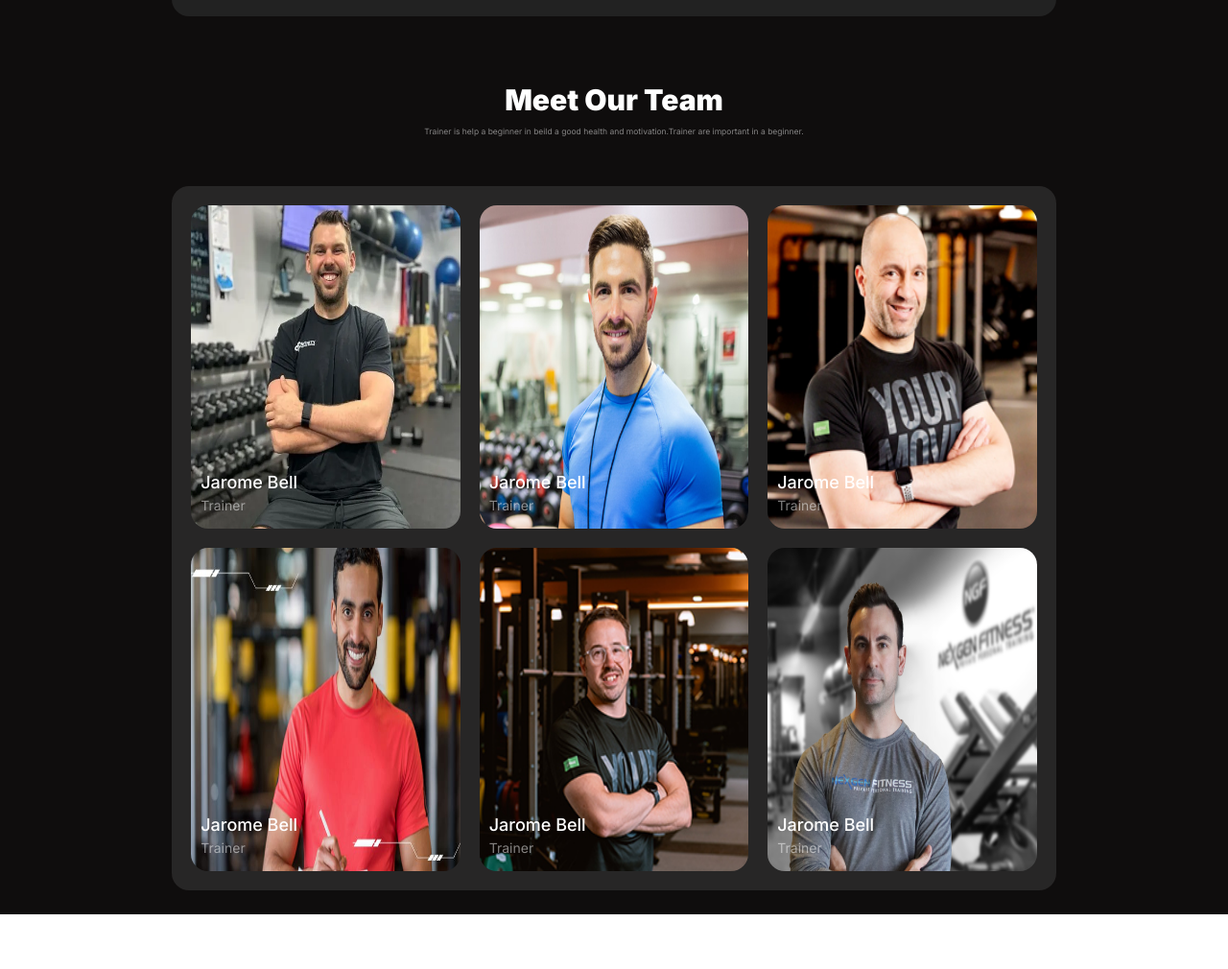
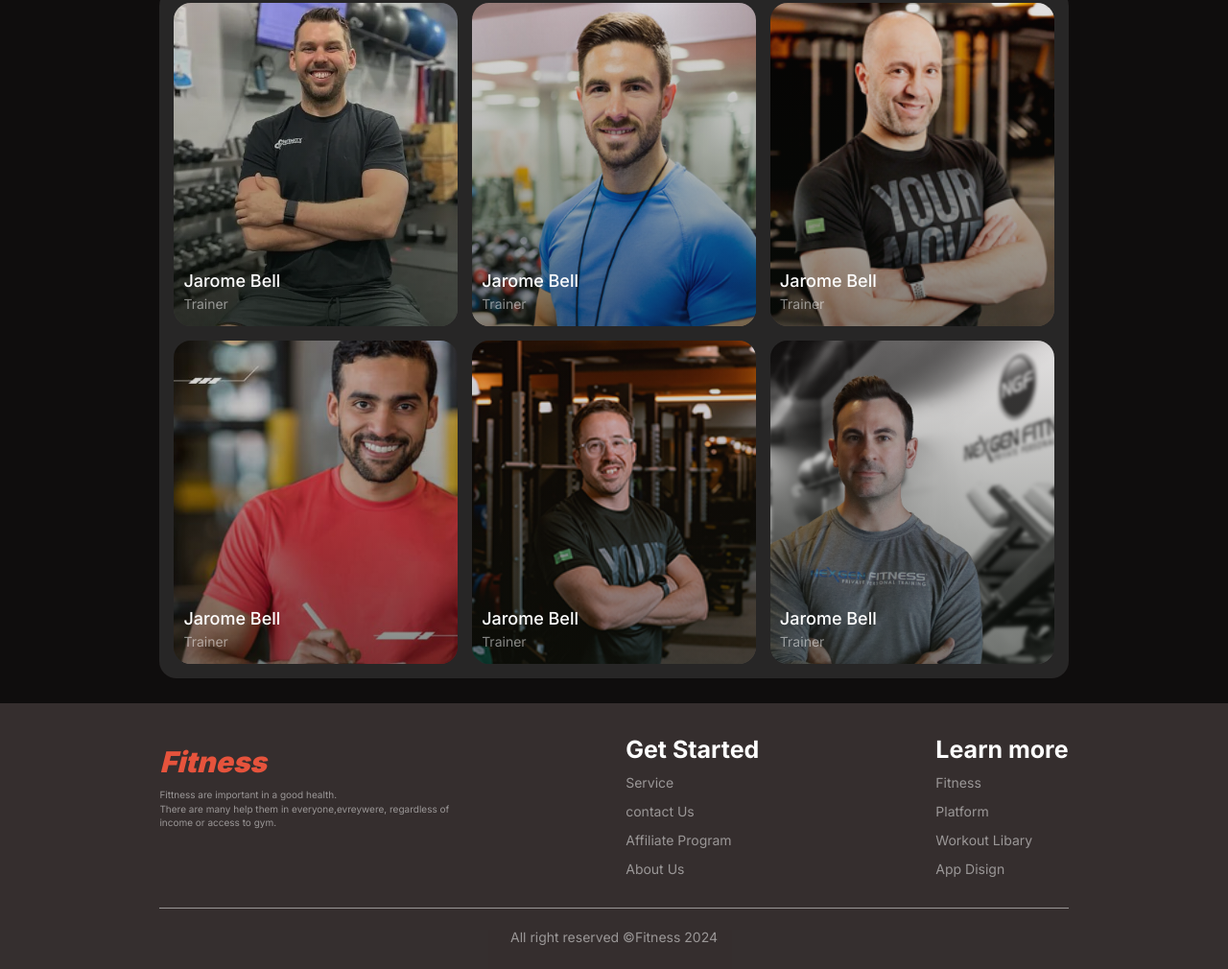
Before and after one commit to Tanbir76/fit-your-body, a plain HTML site: page index.html in a window 1280 px wide. Shown: the part 1572-2582 px from the top of the page at 96% size. Before the commit the page ends 2525 px from the top, so only its background shows below. Drawn offline with nearby package versions, Linux system fonts and the light colour scheme.

Commit message:
footer section & team section completed

```diff
--- a/index.html
+++ b/index.html
@@ -137,49 +137,72 @@
 				</div>
 				<div class="trainer-container">
 					<div class="trainer-card">
-
+						<div class="linear-gradient"></div>
 					 <img src="images/trainer1.png" alt="">
 					 <h4>Jarome Bell</h4>
 					 <p>Trainer</p>
 
 					</div>
 					<div class="trainer-card">
+						<div class="linear-gradient"></div>
 							<img src="images/trainer2.png" alt="">
 							<h4>Jarome Bell</h4>
 							<p>Trainer</p>
 					</div>
 					<div class="trainer-card">
+						<div class="linear-gradient"></div>
 							<img src="images/trainer3.png" alt="">
 							<h4>Jarome Bell</h4>
 							<p>Trainer</p>
 					</div>
 					<div class="trainer-card">
+						<div class="linear-gradient"></div>
 							<img src="images/trainer4.png" alt="">
 							<h4>Jarome Bell</h4>
 							<p>Trainer</p>
 					</div>
 					<div class="trainer-card">
+						<div class="linear-gradient"></div>
 							<img src="images/trainer5.png" alt="">
 							<h4>Jarome Bell</h4>
 							<p>Trainer</p>
 					</div>
 					<div class="trainer-card">
+						<div class="linear-gradient"></div>
 						<img src="images/trainer6.png" alt="">
 						<h4>Jarome Bell</h4>
 						<p>Trainer</p>
 					</div>
 				</div>
 			</div>
-
-
 		 </section>
-
-
-
-
 	</main>
 	<footer>
-
+			<div class="footer-container">
+				<div class="footer-content">
+					<i><h1>Fitness</h1></i>
+					<p class="footer-text">Fittness are important in a good health. <br> There are many help them in everyone,evreywere,
+						regardless of <br> income or access to gym.
+					</p>
+				</div>
+				<div class="footer-content">
+					<h4>Get Started</h1>
+					<P>Service</P>
+					<P>contact Us</P>
+					<P>Affiliate Program</P>
+					<P>About Us</P>
+				</div>
+				<div class="footer-content">
+					<h4>Learn more</h1>
+					<P>Fitness</P>
+					<P>Platform</P>
+					<P>Workout Libary</P>
+					<P>App Disign</P>
+				</div>
+			</div>
+			<div class="last-item-footer">
+				<p>All right reserved <span>&#169;</span>Fitness 2024</p>
+			</div>
 	</footer>
 </body>
 </html>
--- a/style/style.css
+++ b/style/style.css
@@ -13,14 +13,15 @@ body{
 	width:100%;
 	display: flex;
 	justify-content: space-between;
-  padding: 0% 14% 0% 14%;
 	align-items: center;
 	background-color: rgb(0, 0, 0);
+  padding: 2% 14% 2% 14%;
 }
 .nav-fit h1{
 	color:rgba(230, 83, 60);
 	font-size: 2.5rem;
 	font-weight: 800;
+	margin-top: 0px;
 	margin-left: 20%;
 
 }
@@ -176,7 +177,7 @@ padding: 10px 10px 16px 24px;
 	text-align: center;
 	margin: 0px;
 	background-color: rgb(15, 13, 13);
-	padding: 2% 14% 2% 14%;
+	padding: 2% 13% 2% 13%;
 }
 .habit-title{
 	flex-basis: 671px;
@@ -223,7 +224,7 @@ padding: 10px 10px 16px 24px;
 /* run-section-style-here  */
 .run-section{
 	width: 100%;
-	padding: 2% 14% 2% 14%;
+	padding: 2% 13% 2% 13%;
   background-color:rgb(15, 13, 13);
 	box-sizing: border-box;
 
@@ -264,7 +265,7 @@ flex-basis: 366px;
 /* team-style-here */
 .team-section{
 	width: 100%;
-	padding: 2% 14% 2% 14%;
+	padding: 2% 13% 2% 13%;
   background-color:rgb(15, 13, 13);
 	box-sizing: border-box;
 
@@ -288,21 +289,35 @@ flex-basis: 366px;
 .trainer-container{
   display:grid;
 	grid-template-columns: repeat(3, 1fr);
-	gap: 20px;
+	gap: 15px;
 	background-color: rgba(255, 255, 255, 0.1);
 	border-radius: 18px;
 	margin: 0px;
-	padding: 20px;
+	padding: 15px;
 }
 .trainer-card{
-	filter: blur(0.585px);
 	height: 337px;
+	position: relative;
+
+	}
+	.linear-gradient{
+		height: 100%;
+		width: 100%;
+		position: absolute;
+		background-image:linear-gradient(180deg,
+		rgba(44, 28, 28, 0.26), rgb(13, 20, 13));
+		opacity: 0.5;
+		border-radius: 18px;
+		top: 0;
+		left: 0;
 	}
 .trainer-card img{
 	width: 100%;
 	height: 100%;
+	object-fit: cover;
 	border-radius: 18px;
-	position: relative;
+	z-index: -1;
+
 
 }
 .trainer-card h4{
@@ -310,13 +325,51 @@ flex-basis: 366px;
 	position: absolute;
 	top: 80%;
 	 margin-left: 10px;
+
 }
 .trainer-card p{
 	position: absolute;
 	color:rgba(255, 255, 255, 0.5);
 	top: 90%;
 	margin-left: 10px;
+	z-index: 1;
+}
+/* footer-section-style */
+ footer{
+	margin-top: 0px;
+  background-color: rgba(39, 32, 32, 0.932);
+	padding: 2% 13% 1% 13%;
+}
+.footer-container{
+	display: flex;
+	justify-content: space-between;
+	padding-bottom: 20px;
+	border-bottom: 1px solid rgba(255, 255, 255, 0.5);
+}
+.footer-content h1{
+	margin-top: 20px;
+	font-size: 3rem;
+	color:rgba(230, 83, 60);
+	font-weight: 900;
+}
+.footer-text{
+	font-size: 1rem;
+  font-weight: 400;
+	color: rgba(255, 255, 255, 0.5) ;
+}
+.footer-content p{
+color: rgba(255, 255, 255, 0.5);
+}
 
+.footer-content h4{
+	color: white;
+	font-size: 2.5rem;
+	font-weight: 700;
+}
+.last-item-footer{
+	text-align: center;
+	margin-top: 20px;
+	color: rgba(255, 255, 255, 0.5);
 }
 /* universal style  */
 
@@ -327,7 +380,7 @@ flex-basis: 366px;
 		display: none;
 	}
 	.nav-fit-container{
-		padding: 0% 5% 0% 5%;
+		padding: 0% 6% 0% 6%;
 	}
 	/* banner-section */
 	.banner-section{
@@ -352,6 +405,12 @@ flex-basis: 366px;
 		bottom: 42%;
 		right: 52%;
 	}
+	.habit-container{
+		justify-content: space-evenly;
+	}
+	.habit-title{
+		margin-top: 50px;
+	}
 	.habit-card{
 		margin-top: 15px;
 	}
@@ -363,9 +422,7 @@ flex-basis: 366px;
 		justify-content: space-between;
 		padding: 20px;
 	}
-	.nav-fit-container{
-	padding: 0% 8% 0% 8%;
-	}
+
 	.run-content{
 		flex-basis: 0px;
 		margin-bottom: 20px;
@@ -376,6 +433,25 @@ flex-basis: 366px;
 	.join-btn{
 	  width: 100%;
 	}
+	.trainer-container{
+		grid-template-columns: repeat(1, 1fr);
+
+	}
+	.team-section{
+		padding: 4%;
+	}
+	.team-header h1{
+		margin-top: 0px;
+	}
+	footer{
+		padding: 2% 4% 1% 4%;
+	}
+	.footer-container{
+		flex-direction: column;
+	}
+
+
+
 
 }
 @media screen and (min-width: 576px)  {
```
